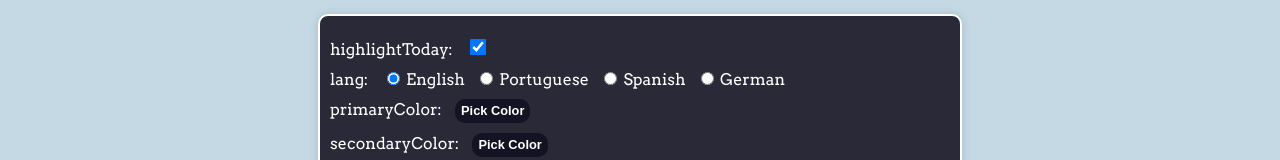
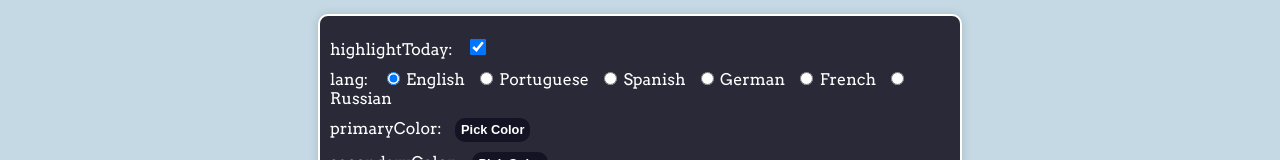
Before and after one commit to gjmolter/revo-calendar, a React (Create React App) app: page / in a window 1280 px wide. Shown: the part 770-930 px from the top of the page. Built offline with nearby package versions, Linux system fonts and the light colour scheme; a web font is replaced by a local one.

Commit message:
Example page modified to accommodate two new languages

```diff
--- a/src/App.tsx
+++ b/src/App.tsx
@@ -426,6 +426,10 @@ function App() {
             <label htmlFor="es"> Spanish</label>
             <input type="radio" name="lang" value="de" id="de" />
             <label htmlFor="de"> German</label>
+            <input type="radio" name="lang" value="fr" id="fr" />
+            <label htmlFor="fr"> French</label>
+            <input type="radio" name="lang" value="ru" id="ru" />
+            <label htmlFor="ru"> Russian</label>
           </div>
           <div>
             <label>primaryColor: </label>
```
